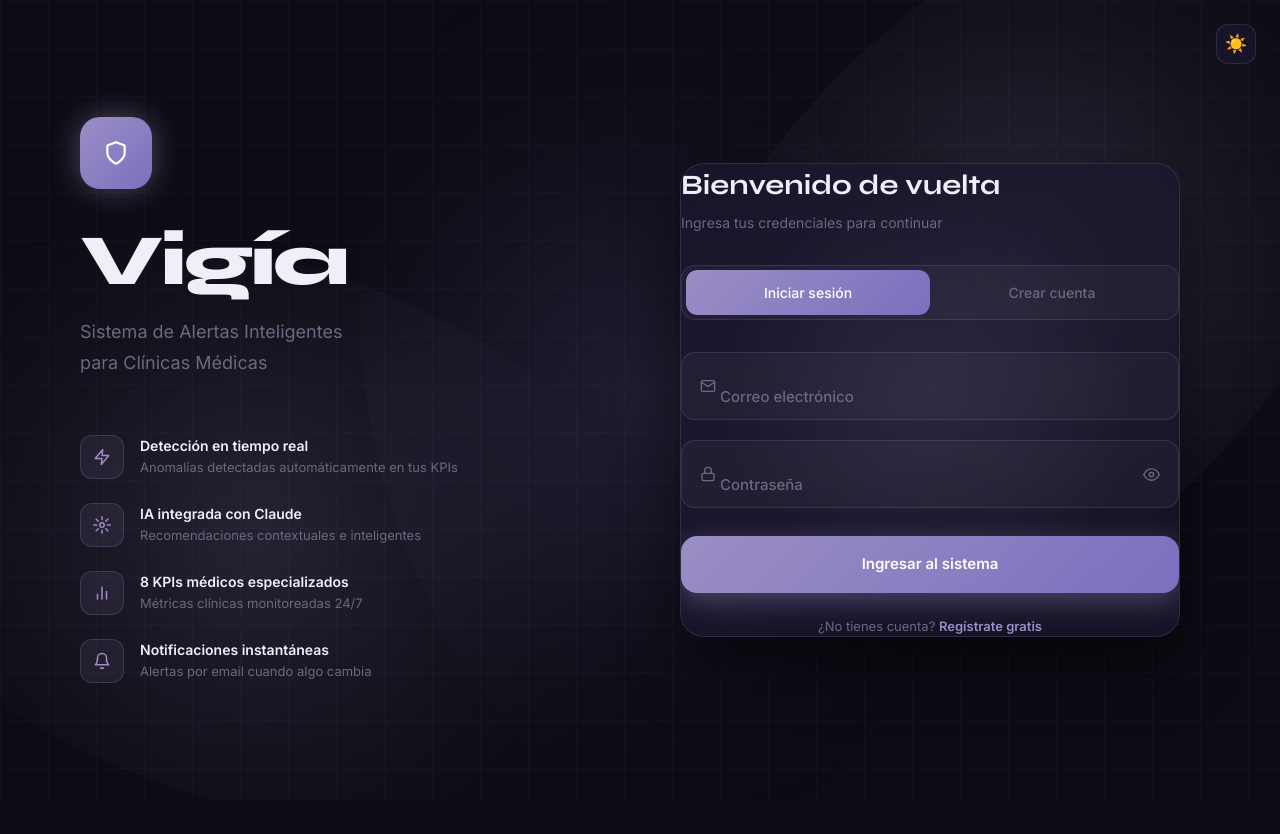
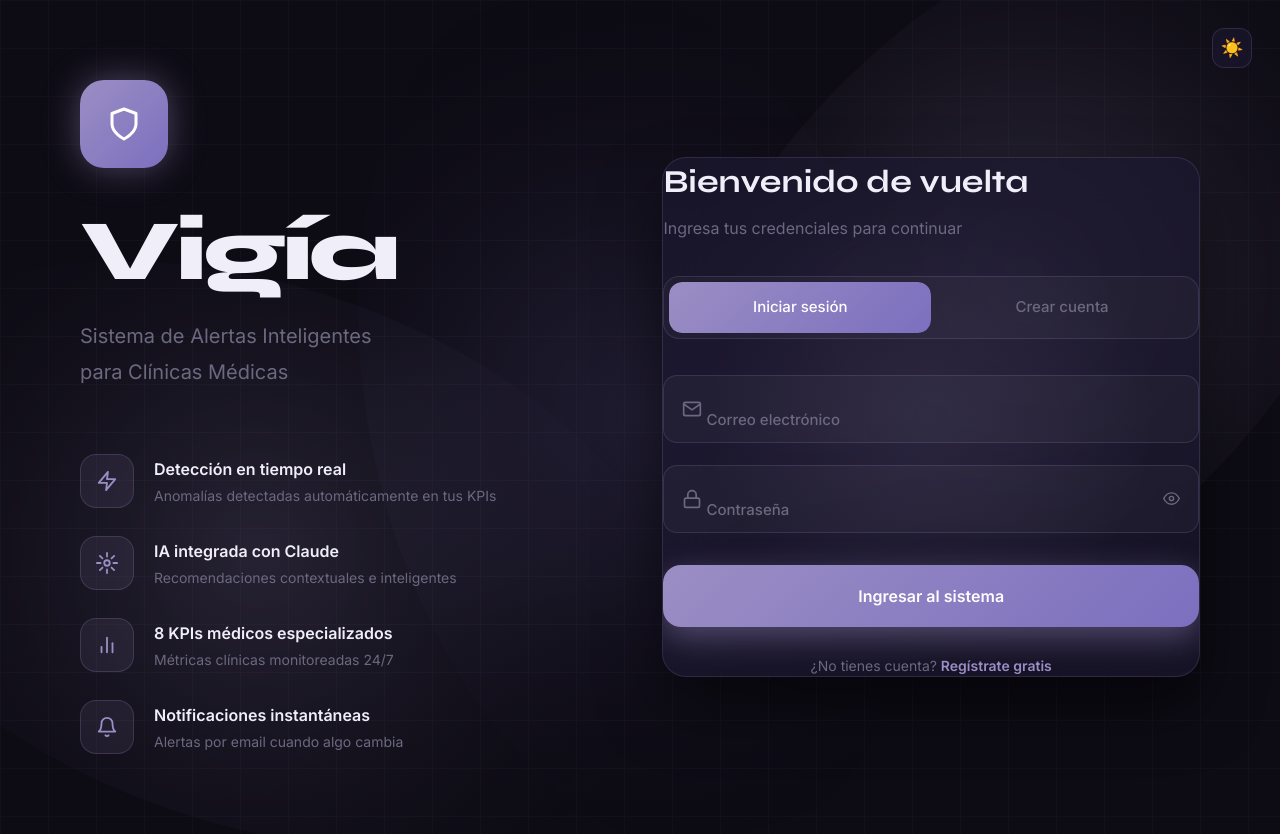
Before and after one commit to CarrilloCR/vigia-frontend, a Next.js app: page / in a window 1280 px wide. Before the commit the page ends 800 px from the top, so only its background shows below. Built offline with nearby package versions, Linux system fonts and the light colour scheme; no server answers.

Commit message:
fix margins

```diff
--- a/src/app/page.tsx
+++ b/src/app/page.tsx
@@ -10,60 +10,60 @@
 import ThemeToggle from '../components/ui/ThemeToggle'
 
 const ShieldIcon = () => (
-  <svg width="26" height="26" fill="none" stroke="white" strokeWidth="2" strokeLinecap="round" strokeLinejoin="round" viewBox="0 0 24 24">
+  <svg width="36" height="36" fill="none" stroke="white" strokeWidth="2" strokeLinecap="round" strokeLinejoin="round" viewBox="0 0 24 24">
     <path d="M12 22s8-4 8-10V5l-8-3-8 3v7c0 6 8 10 8 10z"/>
   </svg>
 )
 const BoltIcon = () => (
-  <svg width="18" height="18" fill="none" stroke="#9B8EC4" strokeWidth="2" strokeLinecap="round" strokeLinejoin="round" viewBox="0 0 24 24">
+  <svg width="22" height="22" fill="none" stroke="#9B8EC4" strokeWidth="2" strokeLinecap="round" strokeLinejoin="round" viewBox="0 0 24 24">
     <polygon points="13 2 3 14 12 14 11 22 21 10 12 10 13 2"/>
   </svg>
 )
 const AiIcon = () => (
-  <svg width="18" height="18" fill="none" stroke="#9B8EC4" strokeWidth="2" strokeLinecap="round" strokeLinejoin="round" viewBox="0 0 24 24">
+  <svg width="22" height="22" fill="none" stroke="#9B8EC4" strokeWidth="2" strokeLinecap="round" strokeLinejoin="round" viewBox="0 0 24 24">
     <circle cx="12" cy="12" r="3"/>
     <path d="M12 1v4M12 19v4M4.22 4.22l2.83 2.83M16.95 16.95l2.83 2.83M1 12h4M19 12h4M4.22 19.78l2.83-2.83M16.95 7.05l2.83-2.83"/>
   </svg>
 )
 const ChartIcon = () => (
-  <svg width="18" height="18" fill="none" stroke="#9B8EC4" strokeWidth="2" strokeLinecap="round" strokeLinejoin="round" viewBox="0 0 24 24">
+  <svg width="22" height="22" fill="none" stroke="#9B8EC4" strokeWidth="2" strokeLinecap="round" strokeLinejoin="round" viewBox="0 0 24 24">
     <line x1="18" y1="20" x2="18" y2="10"/>
     <line x1="12" y1="20" x2="12" y2="4"/>
     <line x1="6" y1="20" x2="6" y2="14"/>
   </svg>
 )
 const BellIcon = () => (
-  <svg width="18" height="18" fill="none" stroke="#9B8EC4" strokeWidth="2" strokeLinecap="round" strokeLinejoin="round" viewBox="0 0 24 24">
+  <svg width="22" height="22" fill="none" stroke="#9B8EC4" strokeWidth="2" strokeLinecap="round" strokeLinejoin="round" viewBox="0 0 24 24">
     <path d="M18 8A6 6 0 0 0 6 8c0 7-3 9-3 9h18s-3-2-3-9"/>
     <path d="M13.73 21a2 2 0 0 1-3.46 0"/>
   </svg>
 )
 const MailIcon = () => (
-  <svg width="16" height="16" fill="none" stroke="currentColor" strokeWidth="2" strokeLinecap="round" strokeLinejoin="round" viewBox="0 0 24 24">
+  <svg width="20" height="20" fill="none" stroke="currentColor" strokeWidth="2" strokeLinecap="round" strokeLinejoin="round" viewBox="0 0 24 24">
     <path d="M4 4h16c1.1 0 2 .9 2 2v12c0 1.1-.9 2-2 2H4c-1.1 0-2-.9-2-2V6c0-1.1.9-2 2-2z"/>
     <polyline points="22,6 12,13 2,6"/>
   </svg>
 )
 const LockIcon = () => (
-  <svg width="16" height="16" fill="none" stroke="currentColor" strokeWidth="2" strokeLinecap="round" strokeLinejoin="round" viewBox="0 0 24 24">
+  <svg width="20" height="20" fill="none" stroke="currentColor" strokeWidth="2" strokeLinecap="round" strokeLinejoin="round" viewBox="0 0 24 24">
     <rect x="3" y="11" width="18" height="11" rx="2"/>
     <path d="M7 11V7a5 5 0 0 1 10 0v4"/>
   </svg>
 )
 const UserIcon = () => (
-  <svg width="16" height="16" fill="none" stroke="currentColor" strokeWidth="2" strokeLinecap="round" strokeLinejoin="round" viewBox="0 0 24 24">
+  <svg width="20" height="20" fill="none" stroke="currentColor" strokeWidth="2" strokeLinecap="round" strokeLinejoin="round" viewBox="0 0 24 24">
     <path d="M20 21v-2a4 4 0 0 0-4-4H8a4 4 0 0 0-4 4v2"/>
     <circle cx="12" cy="7" r="4"/>
   </svg>
 )
 const HospitalIcon = () => (
-  <svg width="16" height="16" fill="none" stroke="currentColor" strokeWidth="2" strokeLinecap="round" strokeLinejoin="round" viewBox="0 0 24 24">
+  <svg width="20" height="20" fill="none" stroke="currentColor" strokeWidth="2" strokeLinecap="round" strokeLinejoin="round" viewBox="0 0 24 24">
     <path d="M3 9l9-7 9 7v11a2 2 0 0 1-2 2H5a2 2 0 0 1-2-2z"/>
     <polyline points="9,22 9,12 15,12 15,22"/>
   </svg>
 )
 const AlertIcon = () => (
-  <svg width="16" height="16" fill="none" stroke="currentColor" strokeWidth="2" strokeLinecap="round" strokeLinejoin="round" viewBox="0 0 24 24">
+  <svg width="18" height="18" fill="none" stroke="currentColor" strokeWidth="2" strokeLinecap="round" strokeLinejoin="round" viewBox="0 0 24 24">
     <circle cx="12" cy="12" r="10"/>
     <line x1="12" y1="8" x2="12" y2="12"/>
     <line x1="12" y1="16" x2="12.01" y2="16"/>
@@ -125,9 +125,12 @@
 
   return (
     <div style={{
-      width: '100vw', minHeight: '100vh',
+      width: '100vw',
+      minHeight: '100vh',
       backgroundColor: 'var(--void)',
-      display: 'flex', position: 'relative', overflow: 'hidden',
+      display: 'flex',
+      position: 'relative',
+      overflow: 'hidden',
     }}>
       <Aurora colorStops={['#9B8EC4', '#7C6FBF', '#C4B5E8']} amplitude={1.2} speed={0.35} />
 
@@ -139,7 +142,7 @@
       }} />
 
       {/* Theme toggle */}
-      <div style={{ position: 'absolute', top: 24, right: 24, zIndex: 20 }}>
+      <div style={{ position: 'absolute', top: 28, right: 28, zIndex: 20 }}>
         <ThemeToggle />
       </div>
 
@@ -149,22 +152,25 @@
         animate={{ opacity: 1, x: 0 }}
         transition={{ duration: 0.8, ease: 'easeOut' }}
         style={{
-          width: '50%', minHeight: '100vh',
-          flexDirection: 'column', justifyContent: 'center',
-          padding: '80px 40px 80px 80px',
-          position: 'relative', zIndex: 10,
+          width: '48%',
+          minHeight: '100vh',
+          flexDirection: 'column',
+          justifyContent: 'center',
+          padding: '80px 48px 80px 80px',
+          position: 'relative',
+          zIndex: 10,
         }}
         className="hidden lg:flex"
       >
         {/* Logo */}
         <motion.div
           style={{
-            width: 72, height: 72, borderRadius: 20,
+            width: 88, height: 88, borderRadius: 24,
             background: 'linear-gradient(135deg, var(--primary), var(--accent))',
             display: 'flex', alignItems: 'center', justifyContent: 'center',
-            marginBottom: 36,
+            marginBottom: 40,
           }}
-          animate={{ boxShadow: ['0 0 25px rgba(155,142,196,0.4)', '0 0 55px rgba(155,142,196,0.7)', '0 0 25px rgba(155,142,196,0.4)'] }}
+          animate={{ boxShadow: ['0 0 30px rgba(155,142,196,0.4)', '0 0 65px rgba(155,142,196,0.75)', '0 0 30px rgba(155,142,196,0.4)'] }}
           transition={{ duration: 3, repeat: Infinity }}
         >
           <ShieldIcon />
@@ -175,7 +181,7 @@
           animate={{ opacity: 1, y: 0 }}
           transition={{ delay: 0.3 }}
           className="font-display"
-          style={{ fontSize: 72, fontWeight: 800, color: 'var(--text)', lineHeight: 1, letterSpacing: -3, marginBottom: 20 }}
+          style={{ fontSize: 86, fontWeight: 800, color: 'var(--text)', lineHeight: 1, letterSpacing: -4, marginBottom: 24 }}
         >
           Vigía
         </motion.h1>
@@ -184,31 +190,32 @@
           initial={{ opacity: 0, y: 10 }}
           animate={{ opacity: 1, y: 0 }}
           transition={{ delay: 0.45 }}
-          style={{ fontSize: 18, color: 'var(--muted)', lineHeight: 1.7, marginBottom: 56 }}
+          style={{ fontSize: 20, color: 'var(--muted)', lineHeight: 1.8, marginBottom: 64 }}
         >
           Sistema de Alertas Inteligentes<br />para Clínicas Médicas
         </motion.p>
 
         {/* Features */}
-        <div style={{ display: 'flex', flexDirection: 'column', gap: 24 }}>
+        <div style={{ display: 'flex', flexDirection: 'column', gap: 28 }}>
           {features.map((f, i) => (
             <motion.div
               key={i}
               initial={{ opacity: 0, x: -24 }}
               animate={{ opacity: 1, x: 0 }}
               transition={{ delay: 0.55 + i * 0.1 }}
-              style={{ display: 'flex', alignItems: 'center', gap: 16 }}
+              style={{ display: 'flex', alignItems: 'center', gap: 20 }}
             >
               <div style={{
-                width: 44, height: 44, borderRadius: 12, flexShrink: 0,
-                background: 'rgba(155,142,196,0.1)', border: '1px solid rgba(155,142,196,0.22)',
+                width: 54, height: 54, borderRadius: 16, flexShrink: 0,
+                background: 'rgba(155,142,196,0.1)',
+                border: '1px solid rgba(155,142,196,0.22)',
                 display: 'flex', alignItems: 'center', justifyContent: 'center',
               }}>
                 {f.icon}
               </div>
               <div>
-                <p style={{ fontSize: 14, fontWeight: 600, color: 'var(--text)', marginBottom: 2 }}>{f.title}</p>
-                <p style={{ fontSize: 13, color: 'var(--muted)' }}>{f.desc}</p>
+                <p style={{ fontSize: 16, fontWeight: 600, color: 'var(--text)', marginBottom: 4 }}>{f.title}</p>
+                <p style={{ fontSize: 14, color: 'var(--muted)', lineHeight: 1.5 }}>{f.desc}</p>
               </div>
             </motion.div>
           ))}
@@ -217,29 +224,32 @@
 
       {/* RIGHT PANEL */}
       <div style={{
-        width: '50%', minHeight: '100vh',
-        display: 'flex', alignItems: 'center',
+        width: '52%',
+        minHeight: '100vh',
+        display: 'flex',
+        alignItems: 'center',
         justifyContent: 'flex-start',
-        padding: '60px 60px 60px 40px',
-        position: 'relative', zIndex: 10,
+        padding: '60px 80px 60px 48px',
+        position: 'relative',
+        zIndex: 10,
       }}
-        className="w-full lg:w-1/2"
+        className="w-full lg:w-[52%]"
       >
-        <div style={{ width: '100%', maxWidth: 500 }}>
-          <GlowingCard className="p-10">
+        <div style={{ width: '100%', maxWidth: 540 }}>
+          <GlowingCard className="p-12">
 
             {/* Mobile logo */}
-            <div className="flex lg:hidden" style={{ alignItems: 'center', gap: 12, marginBottom: 32 }}>
+            <div className="flex lg:hidden" style={{ alignItems: 'center', gap: 14, marginBottom: 36 }}>
               <div style={{
-                width: 44, height: 44, borderRadius: 14,
+                width: 52, height: 52, borderRadius: 16,
                 background: 'linear-gradient(135deg, var(--primary), var(--accent))',
                 display: 'flex', alignItems: 'center', justifyContent: 'center',
               }}>
                 <ShieldIcon />
               </div>
               <div>
-                <p className="font-display" style={{ fontWeight: 700, fontSize: 18, color: 'var(--text)' }}>Vigía</p>
-                <p style={{ fontSize: 12, color: 'var(--muted)' }}>Alertas Inteligentes</p>
+                <p className="font-display" style={{ fontWeight: 700, fontSize: 22, color: 'var(--text)' }}>Vigía</p>
+                <p style={{ fontSize: 13, color: 'var(--muted)' }}>Alertas Inteligentes</p>
               </div>
             </div>
 
@@ -250,12 +260,12 @@
                 initial={{ opacity: 0, y: 8 }}
                 animate={{ opacity: 1, y: 0 }}
                 exit={{ opacity: 0, y: -8 }}
-                style={{ marginBottom: 32 }}
+                style={{ marginBottom: 36 }}
               >
-                <h2 className="font-display" style={{ fontSize: 28, fontWeight: 700, color: 'var(--text)', marginBottom: 6 }}>
+                <h2 className="font-display" style={{ fontSize: 32, fontWeight: 700, color: 'var(--text)', marginBottom: 10 }}>
                   {mode === 'login' ? 'Bienvenido de vuelta' : 'Crear cuenta'}
                 </h2>
-                <p style={{ fontSize: 14, color: 'var(--muted)' }}>
+                <p style={{ fontSize: 16, color: 'var(--muted)' }}>
                   {mode === 'login' ? 'Ingresa tus credenciales para continuar' : 'Completa el formulario para comenzar'}
                 </p>
               </motion.div>
@@ -263,19 +273,21 @@
 
             {/* Tabs */}
             <div style={{
-              display: 'flex', background: 'rgba(255,255,255,0.03)',
-              border: '1px solid var(--border)', borderRadius: 14,
-              padding: 4, marginBottom: 32,
+              display: 'flex',
+              background: 'rgba(255,255,255,0.03)',
+              border: '1px solid var(--border)',
+              borderRadius: 16, padding: 5, marginBottom: 36,
             }}>
               {(['login', 'register'] as const).map((m) => (
                 <motion.button
                   key={m}
                   onClick={() => { setMode(m); setError('') }}
                   style={{
-                    flex: 1, padding: '12px 0', borderRadius: 11,
-                    fontSize: 14, fontWeight: 500, cursor: 'pointer',
-                    border: 'none', background: 'transparent', position: 'relative',
-                    overflow: 'hidden', color: mode === m ? 'white' : 'var(--muted)',
+                    flex: 1, padding: '14px 0', borderRadius: 13,
+                    fontSize: 15, fontWeight: 500, cursor: 'pointer',
+                    border: 'none', background: 'transparent',
+                    position: 'relative', overflow: 'hidden',
+                    color: mode === m ? 'white' : 'var(--muted)',
                   }}
                   whileTap={{ scale: 0.97 }}
                 >
@@ -283,7 +295,7 @@
                     <motion.div
                       layoutId="tab"
                       style={{
-                        position: 'absolute', inset: 0, borderRadius: 11,
+                        position: 'absolute', inset: 0, borderRadius: 13,
                         background: 'linear-gradient(135deg, var(--primary), var(--accent))',
                       }}
                       transition={{ type: 'spring', bounce: 0.2, duration: 0.4 }}
@@ -305,7 +317,7 @@
                   animate={{ opacity: 1, x: 0 }}
                   exit={{ opacity: 0, x: 20 }}
                   transition={{ duration: 0.2 }}
-                  style={{ display: 'flex', flexDirection: 'column', gap: 20 }}
+                  style={{ display: 'flex', flexDirection: 'column', gap: 22 }}
                 >
                   <AnimatedInput
                     label="Correo electrónico" type="email"
@@ -327,7 +339,7 @@
                   animate={{ opacity: 1, x: 0 }}
                   exit={{ opacity: 0, x: -20 }}
                   transition={{ duration: 0.2 }}
-                  style={{ display: 'flex', flexDirection: 'column', gap: 16 }}
+                  style={{ display: 'flex', flexDirection: 'column', gap: 18 }}
                 >
                   <AnimatedInput
                     label="Nombre completo" value={registerData.nombre}
@@ -366,10 +378,11 @@
                   animate={{ opacity: 1, y: 0 }}
                   exit={{ opacity: 0 }}
                   style={{
-                    marginTop: 20, padding: '12px 16px', borderRadius: 12,
-                    background: 'rgba(232,160,196,0.1)', border: '1px solid rgba(232,160,196,0.3)',
-                    color: 'var(--danger)', fontSize: 13,
-                    display: 'flex', alignItems: 'center', gap: 8,
+                    marginTop: 22, padding: '14px 18px', borderRadius: 14,
+                    background: 'rgba(232,160,196,0.1)',
+                    border: '1px solid rgba(232,160,196,0.3)',
+                    color: 'var(--danger)', fontSize: 14,
+                    display: 'flex', alignItems: 'center', gap: 10,
                   }}
                 >
                   <AlertIcon /> {error}
@@ -384,13 +397,13 @@
               whileHover={{ scale: loading ? 1 : 1.02 }}
               whileTap={{ scale: loading ? 1 : 0.98 }}
               style={{
-                width: '100%', marginTop: 28, padding: '17px 0', borderRadius: 16,
+                width: '100%', marginTop: 32, padding: '19px 0', borderRadius: 18,
                 background: 'linear-gradient(135deg, var(--primary), var(--accent))',
-                color: 'white', fontSize: 15, fontWeight: 600,
+                color: 'white', fontSize: 16, fontWeight: 600,
                 border: 'none', cursor: loading ? 'not-allowed' : 'pointer',
-                boxShadow: '0 8px 28px rgba(155,142,196,0.4)',
+                boxShadow: '0 10px 32px rgba(155,142,196,0.45)',
                 opacity: loading ? 0.7 : 1,
-                display: 'flex', alignItems: 'center', justifyContent: 'center', gap: 8,
+                display: 'flex', alignItems: 'center', justifyContent: 'center', gap: 10,
               }}
             >
               {loading ? (
@@ -398,7 +411,7 @@
                   <motion.div
                     animate={{ rotate: 360 }}
                     transition={{ duration: 1, repeat: Infinity, ease: 'linear' }}
-                    style={{ width: 18, height: 18, border: '2px solid rgba(255,255,255,0.3)', borderTopColor: 'white', borderRadius: '50%' }}
+                    style={{ width: 20, height: 20, border: '2.5px solid rgba(255,255,255,0.3)', borderTopColor: 'white', borderRadius: '50%' }}
                   />
                   Procesando...
                 </>
@@ -406,14 +419,15 @@
             </motion.button>
 
             {/* Footer */}
-            <p style={{ textAlign: 'center', fontSize: 13, color: 'var(--muted)', marginTop: 24 }}>
+            <p style={{ textAlign: 'center', fontSize: 14, color: 'var(--muted)', marginTop: 28 }}>
               {mode === 'login' ? '¿No tienes cuenta? ' : '¿Ya tienes cuenta? '}
               <motion.button
                 onClick={() => { setMode(mode === 'login' ? 'register' : 'login'); setError('') }}
                 whileHover={{ scale: 1.05 }}
                 style={{
                   color: 'var(--primary)', fontWeight: 600,
-                  background: 'none', border: 'none', cursor: 'pointer', fontSize: 13,
+                  background: 'none', border: 'none',
+                  cursor: 'pointer', fontSize: 14,
                 }}
               >
                 {mode === 'login' ? 'Regístrate gratis' : 'Inicia sesión'}
```
